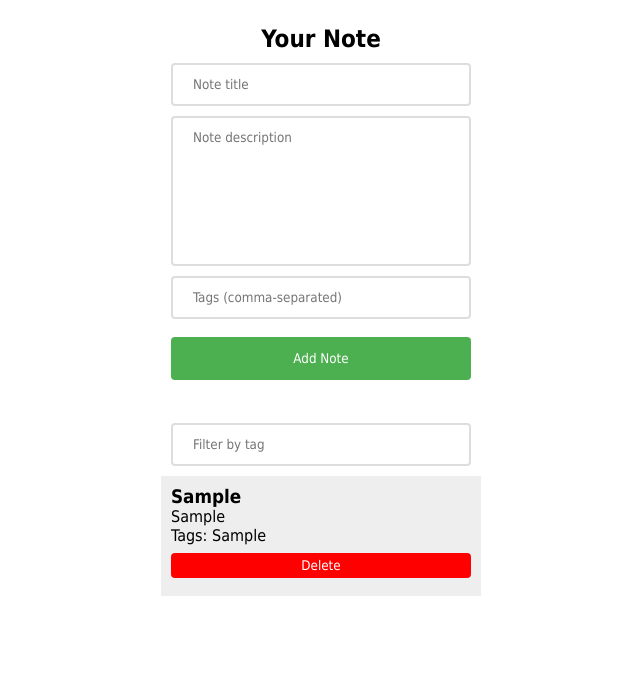
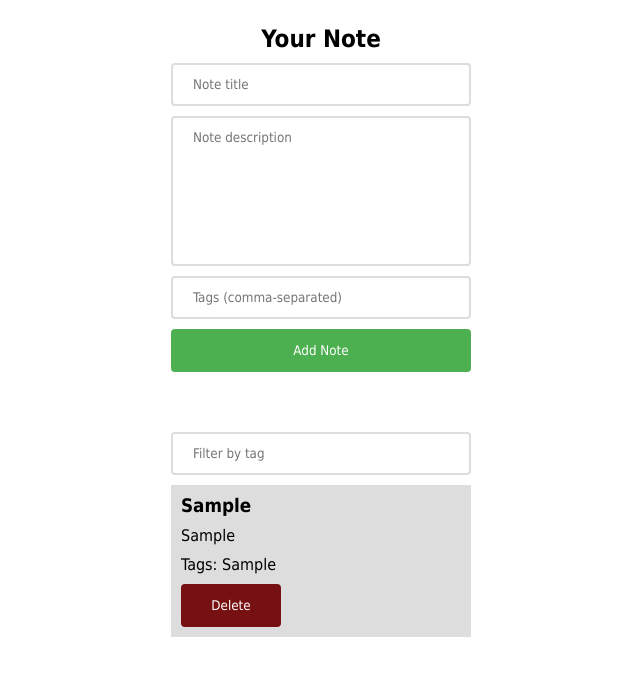
Before and after one commit to karayamanemre/note-react, a React (Create React App) app: page / in a window 1280 px wide. Both pictures are taken after typing "Sample", "Sample", "Sample" into the empty fields and a click on the button "Add Note". Shown: the top 676 px of the page, without its empty margins (319-959 px from the left). Built offline with nearby package versions, Linux system fonts and the light colour scheme.

Commit message:
style changes

```diff
--- a/src/NoteTaker.css
+++ b/src/NoteTaker.css
@@ -23,7 +23,8 @@ body {
   gap: 10px;
 }
 
-.form-container {
+.form-container,
+.notes-container {
   display: flex;
   flex-direction: column;
   gap: 10px;
@@ -53,35 +54,39 @@ textarea {
 }
 
 button {
-  width: 300px;
-  background-color: #4caf50;
-  color: white;
   padding: 14px 20px;
-  margin: 8px 0;
   border: none;
   border-radius: 4px;
   cursor: pointer;
 }
 
-button:hover {
+.add-btn {
+  width: 300px;
+  background-color: #4caf50;
+  color: #fff;
+}
+
+.add-btn:hover {
   background-color: #45a049;
 }
 
 .note {
-  margin-bottom: 20px;
+  display: flex;
+  flex-direction: column;
+  width: 300px;
+  align-items: flex-start;
+  justify-content: flex-start;
+  gap: 10px;
   padding: 10px;
-  background-color: #eee;
+  background-color: #ddd;
 }
 
-.note h3 {
-  margin-top: 0;
+.delete-btn {
+  width: 100px;
+  background-color: #771111;
+  color: #fff;
 }
 
-button.delete {
-  background-color: red;
-  color: white;
-  border: none;
-  padding: 5px 10px;
-  border-radius: 4px;
-  cursor: pointer;
+.delete-btn:hover {
+  background-color: #991111;
 }
--- a/src/NoteTaker.js
+++ b/src/NoteTaker.js
@@ -64,18 +64,20 @@ function NoteTaker() {
             value={tags}
             onChange={(e) => setTags(e.target.value)}
           />
-          <button type="submit">Add Note</button>
+          <button type="submit" className='add-btn'>Add Note</button>
         </form>
       </section>
+      <section className='notes-container'>
         <input type="text" placeholder="Filter by tag" onChange={handleFilterByTag} />
         {filteredNotes.map((note, index) => (
           <div className="note" key={index}>
             <h3>{note.title}</h3>
             <p>{note.body}</p>
             <p>Tags: {note.tags.join(', ')}</p>
-          <button className="delete" onClick={() => handleDeleteNote(index)}>Delete</button>
+            <button className='delete-btn' onClick={() => handleDeleteNote(index)}>Delete</button>
           </div>
         ))}
+      </section>
     </div>
   );
 }
```
Lines whose indentation alone changed are shown as unchanged.
